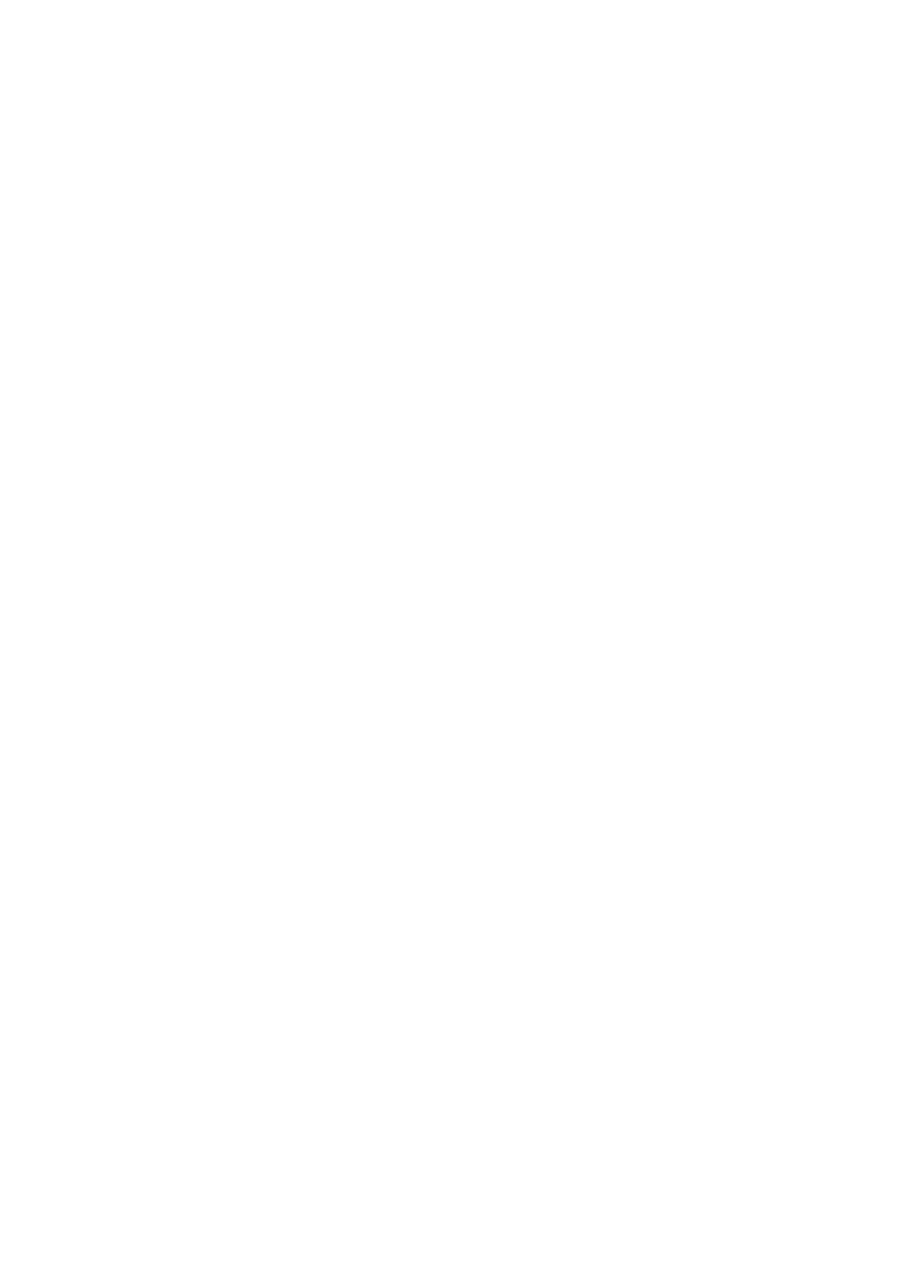
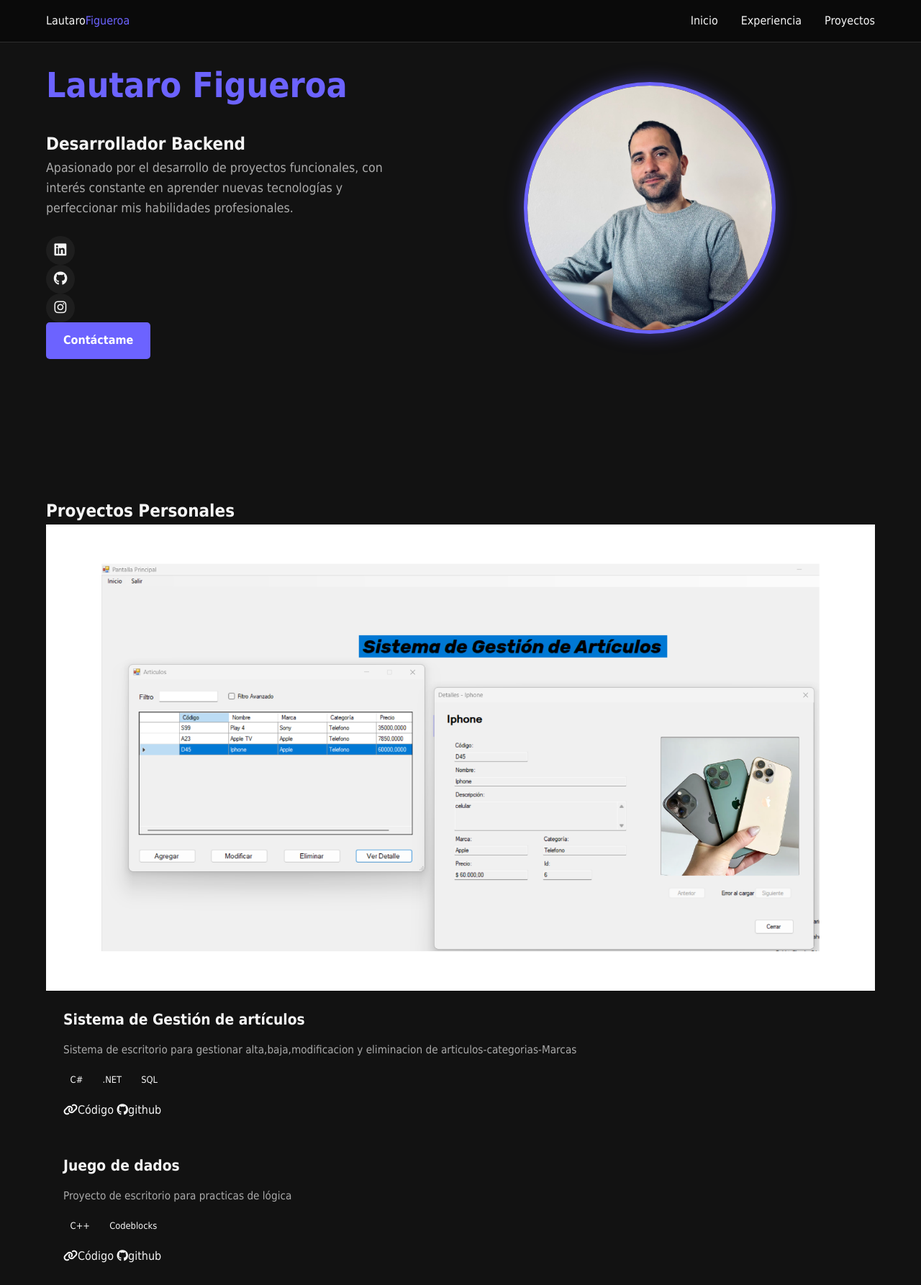
Before and after one commit to Lautaro-Figueroa/Porfolio, a plain HTML site: page index.html in a window 1280 px wide. Shown: the top 1786 px of the page at 72% size. Before the commit the page ends 800 px from the top, so only its background shows below. Drawn offline with Linux system fonts and the light colour scheme.

Commit message:
Estructura HTML y Mejoras visuales CSS

```diff
--- /dev/null
+++ b/estilo.css
@@ -0,0 +1,259 @@
+:root{
+    --primary-color:#6c63ff;
+    --dark-bg: #121212;
+    --darker-bg: #0a0a0a;
+    --lingt-text: #f5f5f5;
+    --gray-text: #aaaaaa;
+    --card-bg:#1e1e1e;
+    --bordes-color:#2d2d2d;
+    --transition: all .3s ease;
+
+}
+
+* {
+    padding: 0;
+    margin: 0;
+    box-sizing: border-box;
+
+}
+html {
+    scroll-behavior: smooth;
+    scrollbar-color: var(--primary-color) var(--dark-bg);
+
+}
+
+body {
+    font-family: 'segeo UI', Tahoma, Geneva, Verdama, sans-serif;
+    background-color: var(--dark-bg);
+    color: var(--lingt-text);
+    line-height: 1.6;
+
+}
+a {
+    text-decoration: none;
+    color: inherit;
+}
+ul {
+    list-style: none;
+}
+img {
+    max-width: 100%;
+    height: auto;
+    display: block;
+
+}
+header {
+      position: fixed;
+      top: 0;
+      left: 0;
+      width: 100%;
+      background-color: rgba(10, 10, 10, 0.9 );
+      backdrop-filter: blur(10px);
+      z-index: 100;
+      border-bottom: 1px solid var(--bordes-color);
+}
+
+#navbar {
+    display: flex;
+    justify-content: space-between;
+    align-items: center;
+    padding: 1rem 5%;
+    max-width:  1400px;
+    margin: 0 auto;
+}
+
+.logo spam {
+      font-size: 1.5rem;
+      font-weight: 700;
+      letter-spacing: 1px;
+}
+
+.logo span {
+    color: var(--primary-color);
+}
+
+.nav-links {
+    display: flex;
+    gap: 2rem;
+}
+.nav-links a {
+    position: relative;
+    padding: .5rem 0;
+    transition: var(--transition);
+}
+
+.nav-links a:after {
+    content: '';
+    position: absolute;
+    bottom: 0;
+    left: 0;
+    width: 0;
+    height: 2px;
+    background-color: var(--primary-color);
+    transition: var(--transition);
+}
+
+.nav-links a:hover{
+    color: var(--primary-color);
+}
+.nav-links a:hover::after {
+    width: 100%;
+}
+
+section {
+    padding: 6rem 5%;
+    max-width: 1400p;
+    margin: 0 auto;
+}
+.section-title {
+    font-size: 2rem;
+    margin-bottom: 3rem;
+    text-align: center;
+    position: relative;
+    padding-bottom: 1rem;
+}
+.section-title::after {
+    content: '';
+    position: absolute;
+    bottom: 0;
+    left: 50%;
+    transform: translateX(-50%);
+    width: 80px;
+    height: 3px;
+    background-color:  var(--primary-color);
+}
+.btn {
+    display: inline-block;
+    background-color: var(--primary-color);
+    color: white;
+    padding: .8rem 1.5rem;
+    border-radius: 5px;
+    font-weight: 600;
+    transition: var(--transition);
+    border: none;
+}
+.btn:hover {
+    background-color: #5651d8;
+    transform: translateY(-3px);
+    box-shadow: 0 5px 15px rgba(108, 99, 255, 0.3);
+}
+.hero {
+    max-height: 100vh;
+    display: flex;
+    align-items: center;
+    padding-top: 5rem;
+}
+.hero-content {
+    display: flex;
+    justify-content: space-between;
+    align-items: center;
+    gap: 4rem;
+}
+.hero-text {
+    flex: 1;
+}
+.hero-text h1{
+    font-size: 3rem;
+    margin-bottom: .5rem;
+    color: var(--primary-color);
+    margin-bottom: 1.5rem;
+    font-weight: 600;
+}
+.hero-text p {
+    margin-bottom: 1.5rem;
+    color: var(--gray-text);
+    font-size: 1.1rem;
+    max-width: 600px;
+}
+.social-links a {
+    display: flex;
+    align-items: center;
+    justify-content: center;
+    width: 40px;
+    height: 40px;
+    border-radius: 50%;
+    background-color:  var(--card-bg);
+    color: var(--lingt-text);
+    transition: var(--transition);
+    font-size: 1.2rem;
+}
+.social-links a:hover {
+    background-color: var(--primary-color);
+    transform: translateY(-3px);
+}
+
+.hero-image {
+    flex: 1;
+    display: flex;
+    justify-content: flex-end;
+}
+.hero-image img {
+    width: 350px;
+    height: 350px;
+    object-fit: cover;
+    border-radius: 50%;
+    border: 5px solid var(--primary-color);
+    box-shadow: 0 0 25px rgba(108, 99, 255, .5);
+}
+.hero-image img:hover {
+    transform: scale(1.03);
+    box-shadow: 0 0 30px rgba(108, 99, 255, .5);
+}
+.projects-container {
+    display: grid;
+    grid-template-columns: repeat(auto-fill, mimax(300px, 1fr));
+    gap: 2rem;
+}
+.project-card {
+    background-color: var(--card-bg);
+    border-radius: 10px;
+    overflow: hidden;
+    transition:  var(--transition);
+    height: 100%;
+    display: flex;
+    flex-direction: column;
+}
+.project-card:hover {
+    transform: translateY(-3px);
+    box-shadow: 0 0 30px rgba(108, 99, 255, .5);
+}
+
+.project-img {
+    overflow: hidden;
+}
+.project-img img {
+    transition: var(--transition);
+    width: 100%;
+}
+.project-card:hover .project-img img {
+    transform: scale(1.05);
+}
+.project-info {
+    padding: 1.5rem;
+    flex-grow: 1;
+    display: flex;
+    flex-direction: column;
+}
+.project-info h3 {
+    margin-bottom: .8rem;
+    font-size: 1.3rem;
+}
+
+.project-info p {
+    color: var(--gray-text);
+    margin-bottom: 1rem;
+    font-size: .95rem;
+    flex-grow: 1;
+}
+
+.project-tech {
+    display: flex;
+    flex-wrap: wrap;
+    gap: .5rem;
+    margin-bottom: 1rem;
+}
+.project-tech span {
+    font-size: .8rem;
+    padding: .2rem .6rem;
+    border-radius: 20px;
+}
--- a/index.html
+++ b/index.html
@@ -4,8 +4,83 @@
     <meta charset="UTF-8">
     <meta name="viewport" content="width=device-width, initial-scale=1.0">
     <title>Mi Web</title>
+    <link rel="stylesheet" href="estilo.css">
+    <script src="https://kit.fontawesome.com/31905eda52.js" crossorigin="anonymous"></script>
 </head>
 <body>
+    <header>
+        <nav id="navbar">
+            <div class="logo">Lautaro<span>Figueroa</span></div>
+            <ul class="nav-links">
+                <li><a href="#inicio">Inicio</a></li>
+                <li><a href="#experiencia">Experiencia</a></li>
+                <li><a href="#proyectos">Proyectos</a></li>
+            </ul>
+        </nav>
+    </header>
+    <main>
+        <section id="inicio" class="hero">
+            <div class="hero-content">
+                <div class="hero-text">
+                    <h1> Lautaro Figueroa</h1>
+                    <h2> Desarrollador Backend</h2>
+                    <p>Apasionado por el desarrollo de proyectos funcionales, con interés constante en aprender nuevas tecnologías y perfeccionar mis habilidades profesionales.</p>
+                    <div class="social-links">
+                        <a href="https://www.linkedin.com/in/lautaro-figueroa-80b0b7108/" target="_blank"><i class="fab fa-linkedin"></i></a>
+                        <a href="https://github.com/Lautaro-Figueroa" target="_blank"><i class="fab fa-github"></i></a>
+                        <a href="#" target="_blank"><i class="fab fa-instagram"></i></a>
+                </div>
+                <a href="#contacto" class="btn">Contáctame</a>
+                    </div>
+                    <div class="hero-image">
+                        <img src="IMG-20250730-WA0009.jpg" alt="profile image">
+                    </div>
+                </div>
+        </section>
+       <section id="proyectos" class="project">
+        <h2>Proyectos Personales</h2>
+           <div class="proyect-container">
+            <div class="proyect-card">
+            <div class="proyect-img">
+                <img src="Diseño sin título.png" alt="proyecto 1">
 
+            </div>
+               <div class="project-info">
+               <h3> Sistema de Gestión de artículos</h3>
+               <p>Sistema de escritorio para gestionar alta,baja,modificacion y eliminacion de articulos-categorias-Marcas</p>
+               <div class="project-tech">
+                <span>C#</span>
+                <span>.NET</span>
+                <span>SQL</span>
+               </div>
+               <div class="proyect-links">
+                <a href="https://github.com/AlarconMarisel/TP-WinForm-Equipo-10A.git"target="_blank"><i class= "fas fa-link"></i>Código</a>
+                <a href="https://github.com/AlarconMarisel/TP-WinForm-Equipo-10A.git"target="_blank"><i class="fab fa-github"></i>github</a>
+                 </div>
+           </div>
+        </div>
+            <div class="project-info">
+                        <h3> Juego de dados</h3>
+                        <p>Proyecto de escritorio para practicas de lógica</p>
+                        <div class="project-tech">
+                        <span>C++</span>
+                        <span>Codeblocks</span>
+                    </div>
+                    <div class="proyect-links">
+                <a href="https://github.com/Lautaro-Figueroa/Gran-cerdo.git" class="_blank"><i class="fas fa-link"></i>Código</a>
+                <a href="https://github.com/Lautaro-Figueroa/Gran-cerdo.git" class="_blank"><i class="fab fa-github"></i>github</a>
+               </div>
+        </div>
+       </section>
+    </main>
+    <footer>
+        <div class="footer-content">
+            <p>&copy; 2025 Lautaro Figueroa - Todos los derechos reservados</p>
+            <a href="#" target="_blank"><i class="fab fa-linkedin"></i></a>
+            <a href="#" target="_blank"><i class="fab fa-github"></i></a>
+            <a href="#" target="_blank"><i class="fab fa-instagram"></i></a>
+
+        </div>
+    </footer>
 </body>
 </html>
```
Also changed, not shown: Diseño sin título.png (added), IMG-20250730-WA0009.jpg (added).
